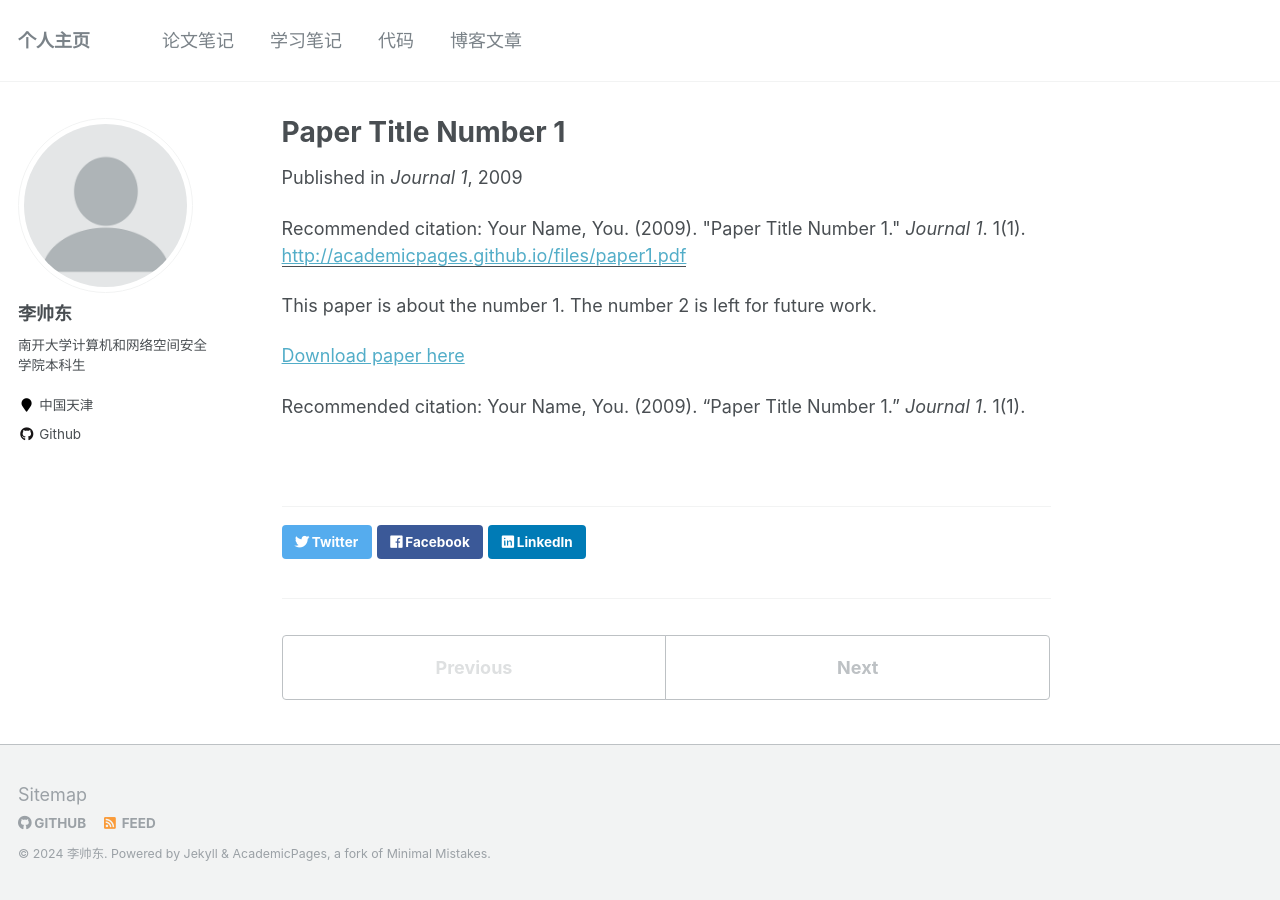
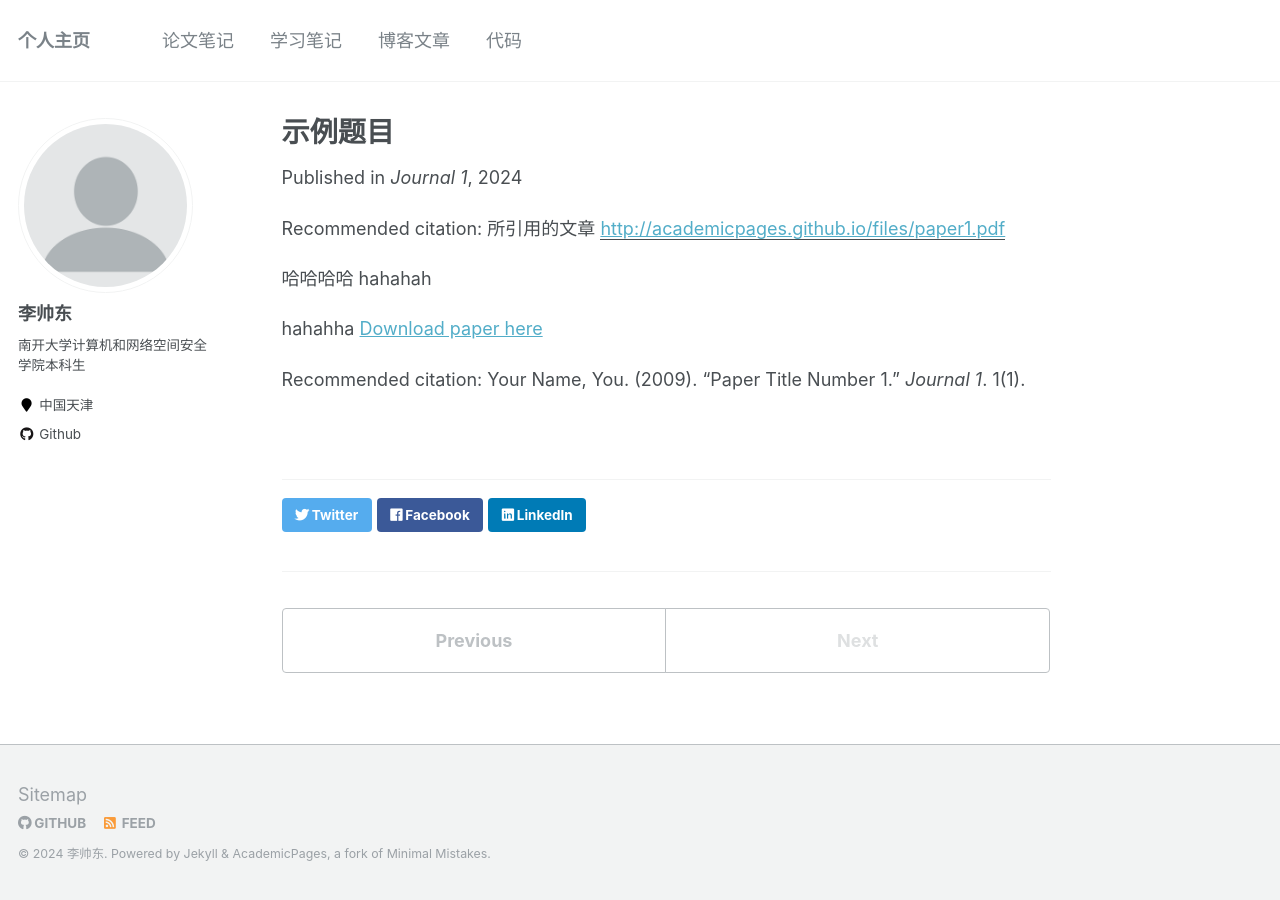
Before and after one commit to LeeOrange-is-me/LeeOrange-is-me.github.io, a Jekyll site: the page built from _publications/2009-10-01-paper-title-number-1.md, in a window 1280 px wide. Built offline with Jekyll 4.4.1, drawn with Linux system fonts in a browser that asks for light colours.

Commit message:
fix(passage1)

```diff
--- a/_data/navigation.yml
+++ b/_data/navigation.yml
@@ -6,12 +6,13 @@ main:
   - title: "学习笔记"
     url: /talks/
 
+  - title: "博客文章"
+    url: /year-archive/
 
   - title: "代码"
     url: /portfolio/
 
-  - title: "博客文章"
-    url: /year-archive/
+
 
   - title: ""
     url: /teaching/
--- a/_publications/2009-10-01-paper-title-number-1.md
+++ b/_publications/2009-10-01-paper-title-number-1.md
@@ -1,15 +1,17 @@
 ---
-title: "Paper Title Number 1"
+title: "示例题目"
 collection: publications
 permalink: /publication/2009-10-01-paper-title-number-1
-excerpt: 'This paper is about the number 1. The number 2 is left for future work.'
-date: 2009-10-01
+excerpt: '示例文章.'
+date: 2024-01-01
 venue: 'Journal 1'
 paperurl: 'http://academicpages.github.io/files/paper1.pdf'
-citation: 'Your Name, You. (2009). &quot;Paper Title Number 1.&quot; <i>Journal 1</i>. 1(1).'
+citation: '所引用的文章'
 ---
-This paper is about the number 1. The number 2 is left for future work.
+哈哈哈哈
+hahahah
 
+hahahha
 [Download paper here](http://academicpages.github.io/files/paper1.pdf)
 
 Recommended citation: Your Name, You. (2009). "Paper Title Number 1." <i>Journal 1</i>. 1(1).
```
